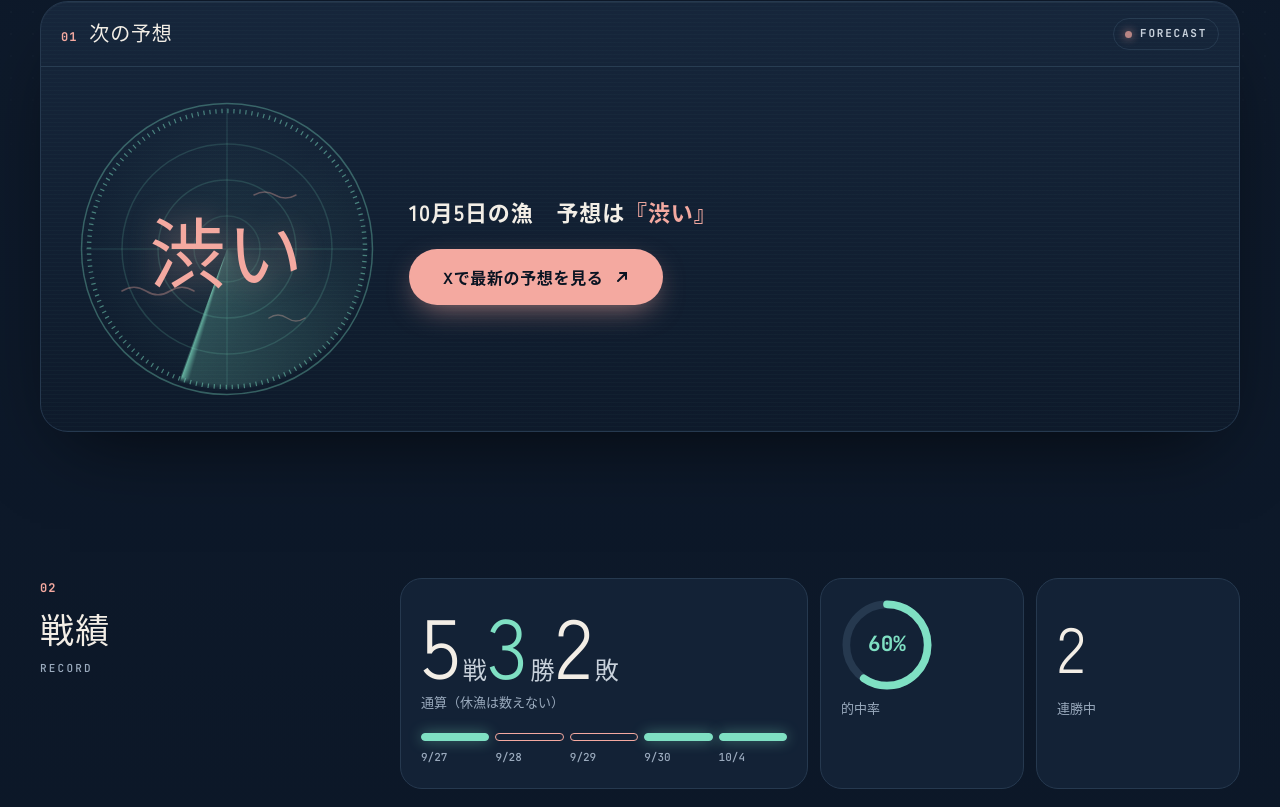
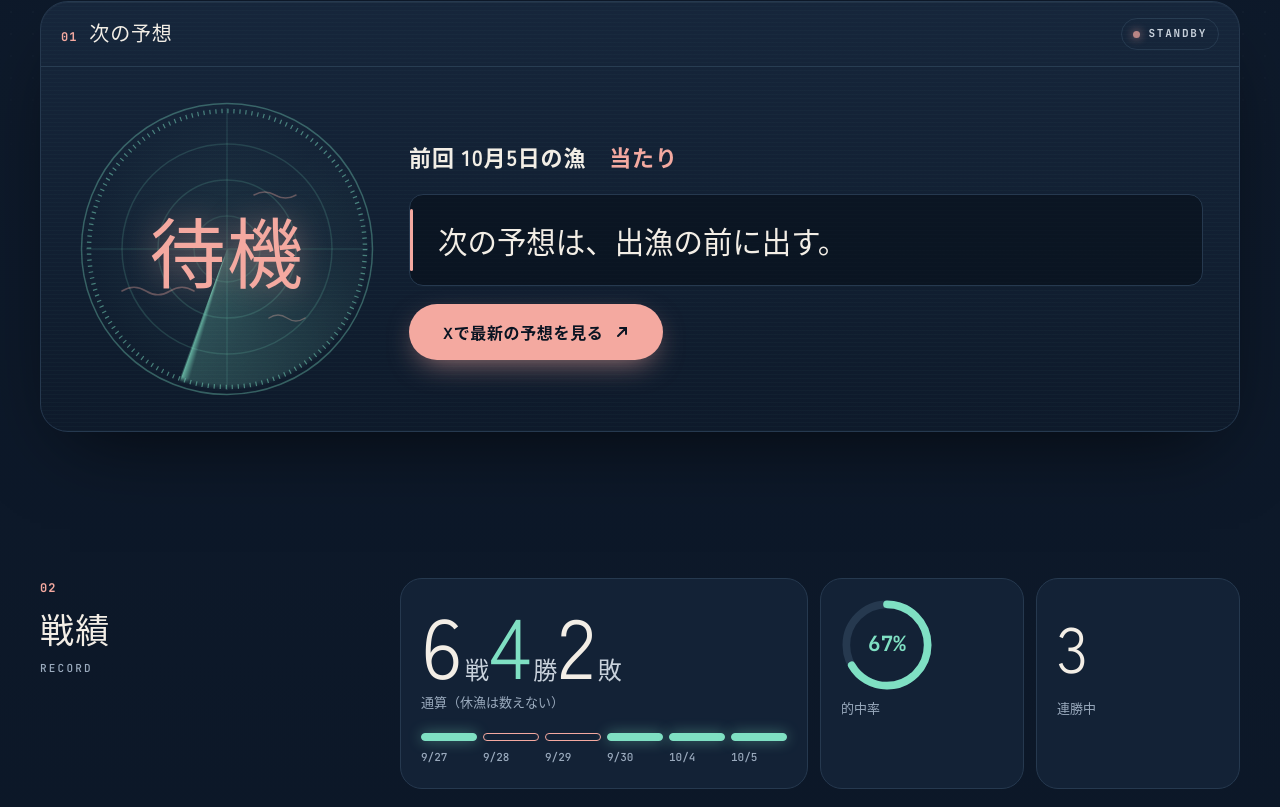
Before and after one commit to wallbrowser-sys/kensaki, a plain HTML site: page index.html in a window 1280 px wide. Shown: the part 593-1400 px from the top of the page. Drawn offline with Linux system fonts and the light colour scheme; a web font is replaced by a local one.

Commit message:
成績表: 10/5 結果『渋い』当たり・6戦4勝2敗

```diff
--- a/index.html
+++ b/index.html
@@ -266,7 +266,7 @@ tr.off{background:repeating-linear-gradient(135deg,transparent 0 8px,rgba(154,17
   <div class="console">
     <div class="c-top">
       <div class="sec-head" style="margin:0;gap:12px"><span class="idx" aria-hidden="true">01</span><h2 id="next-h">次の予想</h2></div>
-      <span class="tag" aria-hidden="true"><i></i>FORECAST</span>
+      <span class="tag" aria-hidden="true"><i></i>STANDBY</span>
     </div>
     <div class="c-body">
       <div class="scope" aria-hidden="true">
@@ -281,10 +281,11 @@ tr.off{background:repeating-linear-gradient(135deg,transparent 0 8px,rgba(154,17
           <path d="M30 128 q8 -5 16 0 t16 0 t16 0 M118 64 q7 -4 14 0 t14 0 M128 146 q6 -4 12 0 t12 0" stroke="rgba(244,169,160,.35)" fill="none" stroke-linecap="round"/>
         </svg>
         <div class="sweep"></div>
-        <div class="core"><b>渋い</b></div>
+        <div class="core"><b>待機</b></div>
       </div>
       <div class="readout">
-        <p class="date">10月5日の漁　予想は<span class="k">『渋い』</span></p>
+        <p class="date">前回 10月5日の漁　<span class="k">当たり</span></p>
+        <p class="msg ja">次の予想は、<wbr>出漁の前に出す。</p>
         <a class="cta" href="https://x.com/kensakimaru" target="_blank" rel="noopener noreferrer">Xで最新の予想を見る<svg width="14" height="14" viewBox="0 0 14 14" aria-hidden="true"><path d="M3 11 11 3M5 3h6v6" stroke="currentColor" stroke-width="2" fill="none" stroke-linecap="round"/></svg><span class="vh">（新しいタブで開く）</span></a>
       </div>
     </div>
@@ -295,16 +296,16 @@ tr.off{background:repeating-linear-gradient(135deg,transparent 0 8px,rgba(154,17
   <div class="sec-head"><span class="idx" aria-hidden="true">02</span><h2 id="rec-h">戦績</h2><span class="eyebrow" aria-hidden="true">Record</span></div>
   <div class="rec">
     <div class="tile tile-main">
-      <p class="wl"><em>5</em>戦<em class="w">3</em>勝<em>2</em>敗</p>
+      <p class="wl"><em>6</em>戦<em class="w">4</em>勝<em>2</em>敗</p>
       <span class="lbl">通算（休漁は数えない）</span>
-      <div class="seq" aria-hidden="true" style="grid-template-columns:repeat(5,1fr)"><span class="h">9/27</span><span>9/28</span><span>9/29</span><span class="h">9/30</span><span class="h">10/4</span></div>
+      <div class="seq" aria-hidden="true" style="grid-template-columns:repeat(6,1fr)"><span class="h">9/27</span><span>9/28</span><span>9/29</span><span class="h">9/30</span><span class="h">10/4</span><span class="h">10/5</span></div>
     </div>
     <div class="tile gauge">
-      <div class="ring"><svg viewBox="0 0 36 36" aria-hidden="true"><circle class="tr" cx="18" cy="18" r="15.9155" stroke-width="3"/><circle class="vl" cx="18" cy="18" r="15.9155" stroke-width="3" pathLength="100" style="stroke-dasharray:60 100"/></svg><b>60%</b></div>
+      <div class="ring"><svg viewBox="0 0 36 36" aria-hidden="true"><circle class="tr" cx="18" cy="18" r="15.9155" stroke-width="3"/><circle class="vl" cx="18" cy="18" r="15.9155" stroke-width="3" pathLength="100" style="stroke-dasharray:67 100"/></svg><b>67%</b></div>
       <span class="lbl">的中率</span>
     </div>
     <div class="tile">
-      <div class="big">2</div>
+      <div class="big">3</div>
       <span class="lbl">連勝中</span>
     </div>
   </div>
@@ -326,7 +327,7 @@ tr.off{background:repeating-linear-gradient(135deg,transparent 0 8px,rgba(154,17
           <tr class="off"><th scope="row"><span class="d">10</span>月<span class="d">2</span>日の漁</th><td>休漁</td><td><span aria-label="なし">—</span></td><td><span class="pill rest">休漁</span></td></tr>
           <tr class="off"><th scope="row"><span class="d">10</span>月<span class="d">3</span>日の漁</th><td>休漁</td><td><span aria-label="なし">—</span></td><td><span class="pill rest">休漁</span></td></tr>
           <tr><th scope="row"><span class="d">10</span>月<span class="d">4</span>日の漁</th><td class="yo">渋い</td><td>渋い</td><td><span class="pill hit">当たり</span></td></tr>
-          <tr><th scope="row"><span class="d">10</span>月<span class="d">5</span>日の漁</th><td class="yo">渋い</td><td><span aria-label="まだ">—</span></td><td><span class="pill rest">結果待ち</span></td></tr>
+          <tr><th scope="row"><span class="d">10</span>月<span class="d">5</span>日の漁</th><td class="yo">渋い</td><td>渋い</td><td><span class="pill hit">当たり</span></td></tr>
         </tbody>
       </table>
     </div>
```
